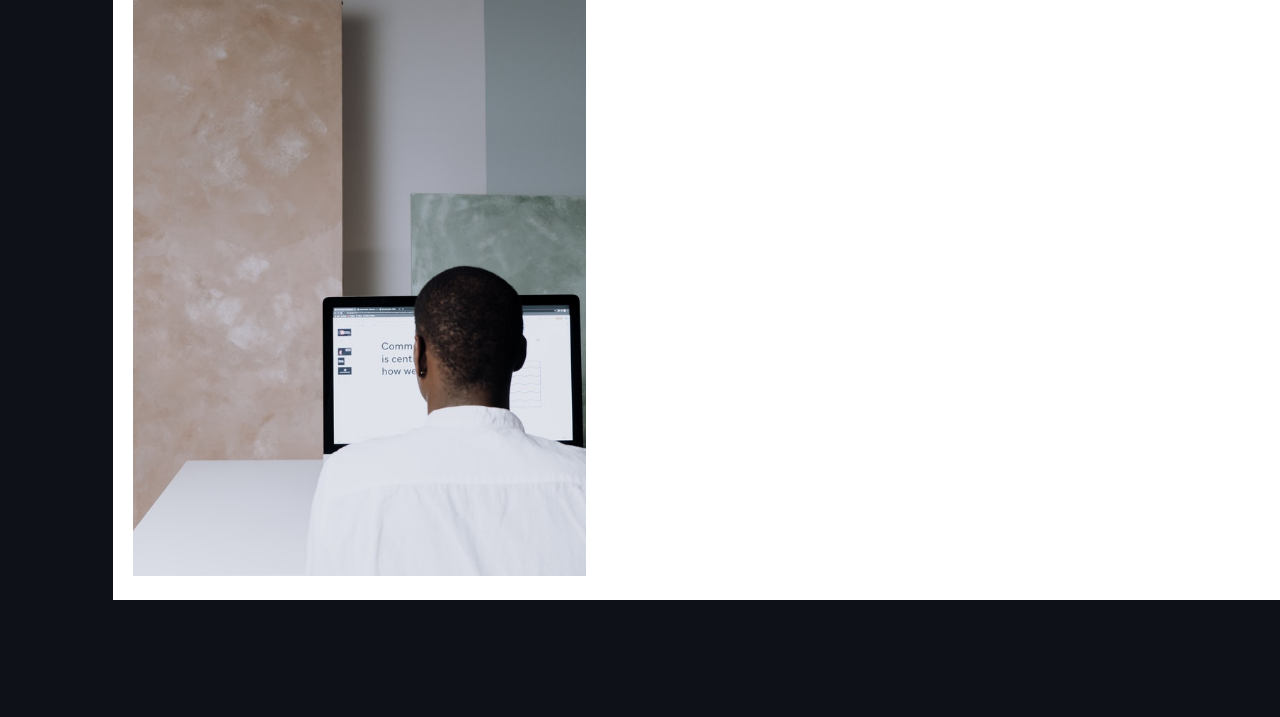
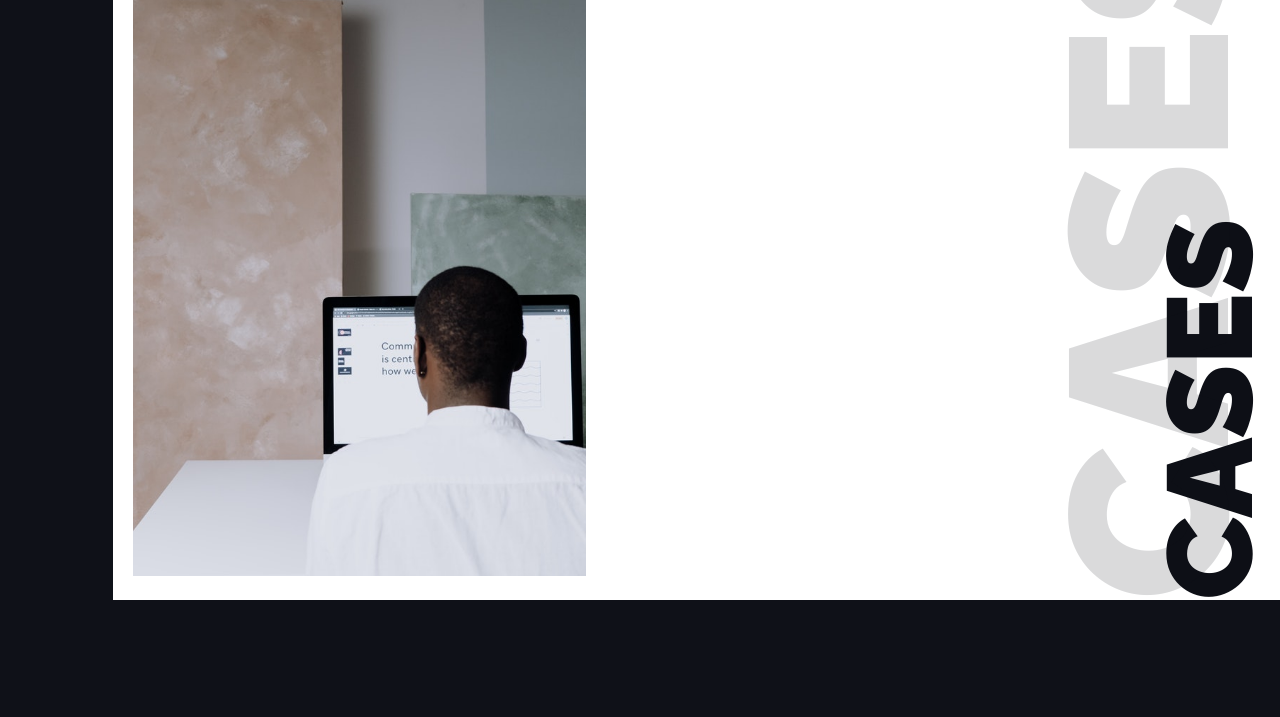
Before and after one commit to kelvin-vd-gaag/digital-design, a plain HTML site: page index.html in a window 1280 px wide. Shown: the part 2944-3661 px from the top of the page. Drawn offline with Linux system fonts and the light colour scheme.

Commit message:
Added -cases- text on portfolio

```diff
--- a/index.html
+++ b/index.html
@@ -81,6 +81,8 @@
             </div>
         </div>
         <div class="portfolio">
+            <div class="right-text">cases</div>
+            <div class="right-text-shadow">cases</div>
             <div class="portfolio-container">
                 <div class="header-container">
                     <div class="sub-title">Portfolio</div>
--- a/scss/main.scss
+++ b/scss/main.scss
@@ -229,6 +229,32 @@ header {
 
 /*PORTFOLIO*/
 .portfolio {
+  position: relative;
+  .right-text{
+    font-family: 'Raleway', sans-serif;
+    font-weight: 900;
+    text-transform: uppercase;
+    color: #0D0F16;
+    font-size: 7.5rem;
+    position: absolute;
+    right: 0;
+    bottom: 0;
+    transform: rotate(-180deg);
+    writing-mode: vertical-rl;
+  }
+  .right-text-shadow{
+    font-family: 'Raleway', sans-serif;
+    font-weight: 900;
+    text-transform: uppercase;
+    color: #0D0F16;
+    font-size: 14rem;
+    position: absolute;
+    right: 0;
+    bottom: 0;
+    opacity: 0.15;
+    transform: rotate(-180deg);
+    writing-mode: vertical-rl;
+  }
   background-color: #fff;
 
   .portfolio-container {
```
Also changed, not shown: css/main.css, 1 other file.
